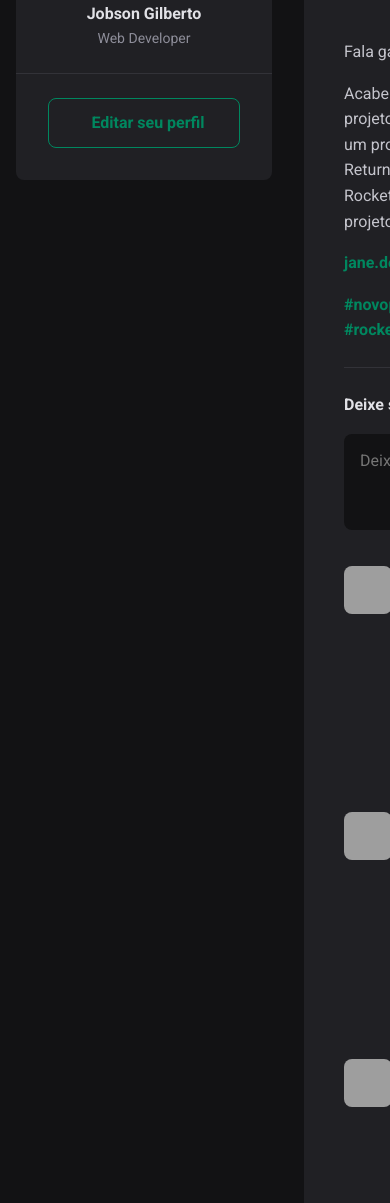
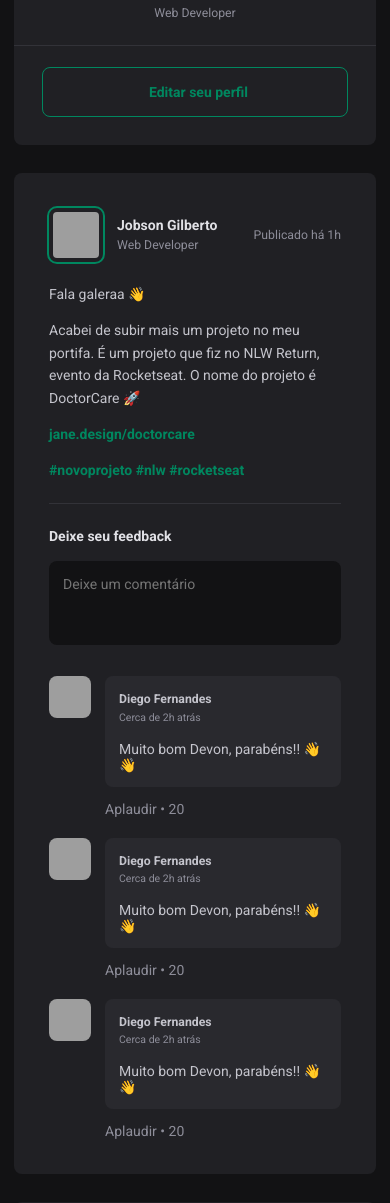
Before and after one commit to jobsonita/copycat-ignite-django-project01, a Django app: template myapp/templates/index.html in a window 390 px wide; the page is wider, and only the part inside the window is pictured. Shown: the part 225-1428 px from the top of that part. Run offline with Django 3.2, Linux system fonts and the light colour scheme; the template is opened without the code that fills it, so the values that code supplies are empty; style sheets or scripts are compiled from the project's sources; some libraries are stand-ins or nearby versions; grey boxes are pictures that could not be loaded.

Commit message:
2-12 - Applying responsive web design

```diff
--- a/myapp/static/myapp/scss/styles.scss
+++ b/myapp/static/myapp/scss/styles.scss
@@ -8,3 +8,13 @@
     gap: 2rem;
     align-items: flex-start;
 }
+
+@media (max-width: 768px) {
+    html {
+        font-size: 87.5%;
+    }
+
+    .wrapper {
+        grid-template-columns: 1fr;
+    }
+}
```
